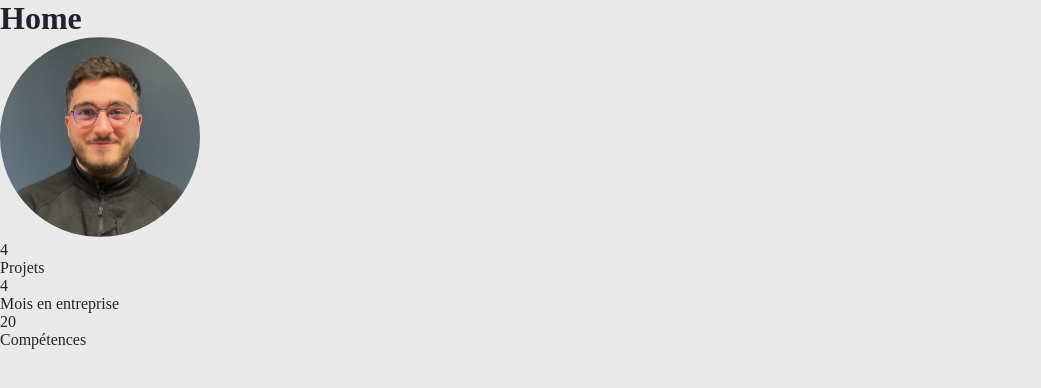
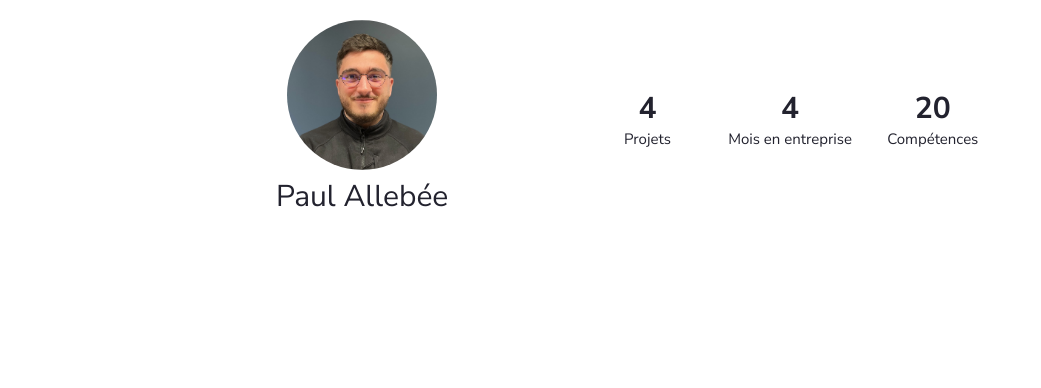
Before and after one commit to paul59-dev/Portfolio, a React (Create React App) app: page / in a window 1280 px wide. Shown: the top 388 px of the page, without its empty margins (0-1041 px from the left). Built offline with nearby package versions, Linux system fonts and the light colour scheme.

Commit message:
feat: add header

```diff
--- a/src/components/Header.jsx
+++ b/src/components/Header.jsx
@@ -4,8 +4,11 @@ import ImagePP from '../assets/images/Paul.jpg'
 const Header = () => {
     return (
         <div className="header">
-            <img src={ImagePP} alt="Photos de profil" />
-            <div>
+            <div className="pp">
+                <img src={ImagePP} alt="Photos de profil" />
+                <p>Paul Allebée</p>
+            </div>
+            <div className="information">
                 <div>
                     <p>4</p>
                     <p>Projets</p>
--- a/src/pages/Home.jsx
+++ b/src/pages/Home.jsx
@@ -4,7 +4,6 @@ import Header from '../components/Header';
 const Home = () => {
     return (
         <div className="home">
-            <h1>Home</h1>
             <Header />
         </div>
     );
--- a/src/styles/_settings.scss
+++ b/src/styles/_settings.scss
@@ -1,9 +1,16 @@
+@import url('https://fonts.googleapis.com/css2?family=Nunito+Sans:ital,opsz,wght@0,6..12,200..1000;1,6..12,200..1000&display=swap');
+
 $color-1: #393A5A;
 $color-2: #706F8E;
 $color-3: #ADA9BA;
 
 $black: #22222E;
 $white: #E9E9E9;
+
+$fontSize-1: 30px;
+$fontSize-2: 15px;
+
+$fontFamily-1: "Nunito Sans", sans-serif;
 
 * {
     margin: 0;
@@ -12,8 +19,10 @@ $white: #E9E9E9;
 }
 
 body {
-    background-color: $white;
     color: $black;
+    width: 100%;
+    height: 100vh;
+    font-family: $fontFamily-1;
 }
 
 li {
--- a/src/styles/components/_header.scss
+++ b/src/styles/components/_header.scss
@@ -1,7 +1,44 @@
 .header {
-    img {
-        width: 200px;
-        height: 200px;
-        border-radius: 50%;
+    display: flex;
+    justify-content: space-around;
+    align-items: center;
+
+
+    .pp {
+        text-align: center;
+        img {
+            width: 150px;
+            height: 150px;
+            border-radius: 50%;
+        }
+
+        p {
+            font-size: $fontSize-1;
+        }
+    }
+
+    .information {
+        width: 50%;
+        display: flex;
+        justify-content: center;
+        align-items: center;
+
+        div {
+            width: 100%;
+            display: flex;
+            justify-content: center;
+            align-items: center;
+            flex-direction: column;
+
+            p:first-child {
+                font-weight: bold;
+                font-size: $fontSize-1;
+            }
+
+            p:nth-child(2) {
+                font-size: $fontSize-2;
+            }
+        }
+
     }
 }
--- a/src/styles/pages/_home.scss
+++ b/src/styles/pages/_home.scss
@@ -0,0 +1,6 @@
+.home {
+    width: 70%;
+    margin: 0 auto;
+    padding: 20px;
+    transition: width 0.5s ease;
+}
```
